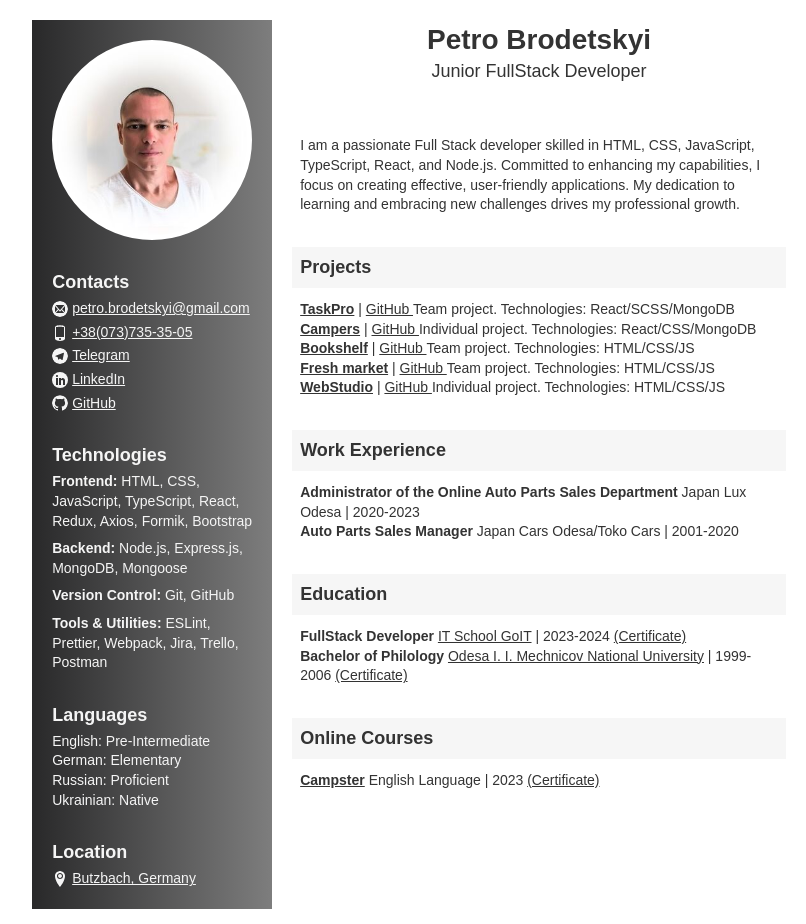
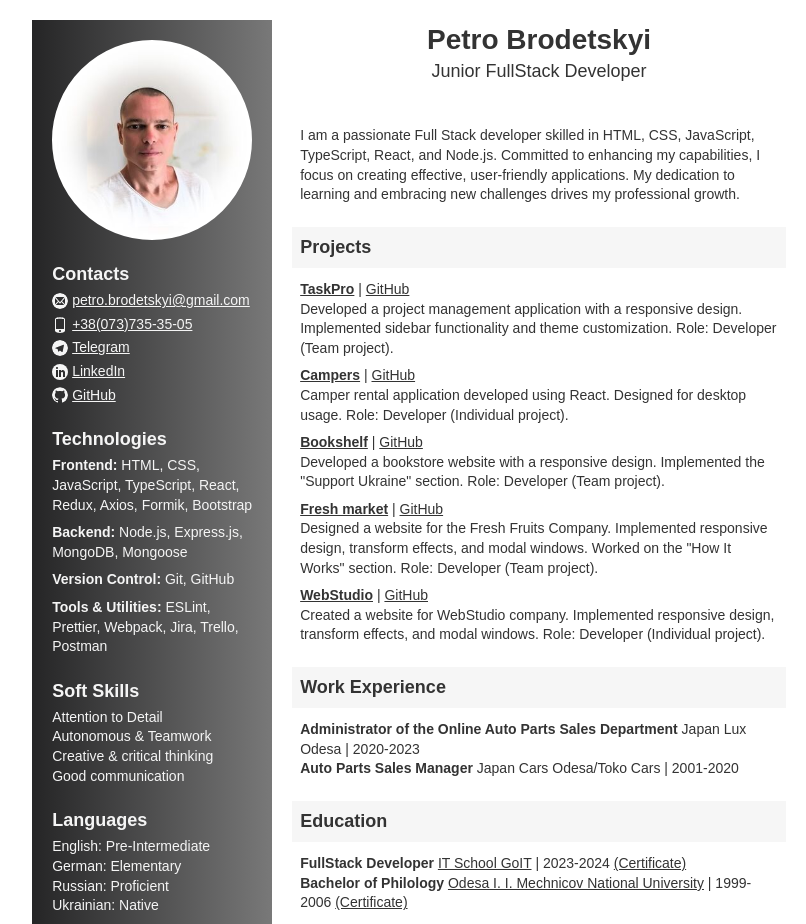
Before and after one commit to PetroBrodetskyi/resume, a plain HTML site: page index.html in a window 1280 px wide. Shown: the top 924 px of the page, without its empty margins (231-1037 px from the left). Drawn offline with Linux system fonts and the light colour scheme.

Commit message:
Changed styles

```diff
--- a/index.html
+++ b/index.html
@@ -52,10 +52,19 @@
             <section class="section">
                 <h2 class="title">Technologies</h2>
                 <ul class="technologies-list">
-                    <li><strong>Frontend:</strong> HTML, CSS, JavaScript, TypeScript, React, Redux, Axios, Formik, Bootstrap</li>
-                    <li><strong>Backend:</strong> Node.js, Express.js, MongoDB, Mongoose</li>
-                    <li><strong>Version Control:</strong> Git, GitHub</li>
-                    <li><strong>Tools & Utilities:</strong> ESLint, Prettier, Webpack, Jira, Trello, Postman</li>
+                    <li><b>Frontend:</b> HTML, CSS, JavaScript, TypeScript, React, Redux, Axios, Formik, Bootstrap</li>
+                    <li><b>Backend:</b> Node.js, Express.js, MongoDB, Mongoose</li>
+                    <li><b>Version Control:</b> Git, GitHub</li>
+                    <li><b>Tools & Utilities:</b> ESLint, Prettier, Webpack, Jira, Trello, Postman</li>
+                </ul>
+            </section>
+            <section class="section">
+                <h2 class="title">Soft Skills</h2>
+                <ul>
+                    <li>Attention to Detail</li>
+                    <li>Autonomous & Teamwork</li>
+                    <li>Creative & critical thinking</li>
+                    <li>Good communication</li>
                 </ul>
             </section>
             <section class="section">
@@ -83,37 +92,44 @@
                 <p class="title">Junior FullStack Developer</p>
             </header>
             <section>
-                <p class="info-container">I am a passionate Full Stack developer skilled in HTML, CSS, JavaScript, TypeScript, React, and Node.js. Committed to
-                enhancing my capabilities, I focus on creating effective, user-friendly applications. My dedication to learning and
-                embracing new challenges drives my professional growth.</p>
+                <p class="info-container">I am a passionate Full Stack developer skilled in HTML, CSS, JavaScript,
+                    TypeScript, React, and Node.js. Committed to
+                    enhancing my capabilities, I focus on creating effective, user-friendly applications. My dedication
+                    to learning and
+                    embracing new challenges drives my professional growth.</p>
             </section>
             <section class="section">
                 <h2 class="info-title">Projects</h2>
                 <div class="info-container">
-                    <ul>
+                    <ul class="projects-list">
                         <li>
                             <a href="https://l-dmitry94.github.io/digital-creators-front/"
-                                target="_blank"><strong>TaskPro</strong></a> |
-                            <a href="https://github.com/l-dmitry94/digital-creators-front" target="_blank">GitHub </a>Team project. Technologies: React/SCSS/MongoDB
+                                target="_blank"><b>TaskPro</b></a> |
+                            <a href="https://github.com/l-dmitry94/digital-creators-front" target="_blank">GitHub</a>
+                            <p>Developed a project management application with a responsive design. Implemented sidebar functionality and theme customization. Role: Developer (Team project).</p>
                         </li>
                         <li>
-                            <a href="https://petrobrodetskyi.github.io/campers/" target="_blank"><strong>Campers</strong></a> |
-                            <a href="https://github.com/PetroBrodetskyi/campers" target="_blank">GitHub </a>Individual project. Technologies: React/CSS/MongoDB
+                            <a href="https://petrobrodetskyi.github.io/campers/" target="_blank"><b>Campers</b></a> |
+                            <a href="https://github.com/PetroBrodetskyi/campers" target="_blank">GitHub </a>
+                            <p>Camper rental application developed using React. Designed for desktop usage. Role: Developer (Individual project).</p>
                         </li>
                         <li>
-                            <a href="https://andrij-panasenko.github.io/Bookshelf/" target="_blank"><strong>Bookshelf</strong></a> |
-                            <a href="https://github.com/Andrij-Panasenko/Bookshelf" target="_blank">GitHub </a>Team project.
-                            Technologies: HTML/CSS/JS
+                            <a href="https://andrij-panasenko.github.io/Bookshelf/" target="_blank"><b>Bookshelf</b></a>
+                            |
+                            <a href="https://github.com/Andrij-Panasenko/Bookshelf" target="_blank">GitHub </a>
+                            <p>Developed a bookstore website with a responsive design. Implemented the "Support Ukraine" section. Role: Developer (Team project).</p>
                         </li>
                         <li>
-                            <a href="https://nickposvystak.github.io/One-Step-Ahead/" target="_blank"><strong>Fresh market</strong></a> |
-                            <a href="https://github.com/NickPosvystak/One-Step-Ahead" target="_blank">GitHub </a>Team project.
-                            Technologies: HTML/CSS/JS
+                            <a href="https://nickposvystak.github.io/One-Step-Ahead/" target="_blank"><b>Fresh
+                                    market</b></a> |
+                            <a href="https://github.com/NickPosvystak/One-Step-Ahead" target="_blank">GitHub </a>
+                            <p>Designed a website for the Fresh Fruits Company. Implemented responsive design, transform effects, and modal windows. Worked on the "How It Works" section. Role: Developer (Team project).</p>
                         </li>
                         <li>
                             <a href="https://petrobrodetskyi.github.io/goit-markup-hw-07/"
-                                target="_blank"><strong>WebStudio</strong></a> |
-                            <a href="https://github.com/PetroBrodetskyi/goit-markup-hw-07" target="_blank">GitHub </a>Individual project. Technologies: HTML/CSS/JS
+                                target="_blank"><b>WebStudio</b></a> |
+                            <a href="https://github.com/PetroBrodetskyi/goit-markup-hw-07" target="_blank">GitHub</a>
+                            <p>Created a website for WebStudio company. Implemented responsive design, transform effects, and modal windows. Role: Developer (Individual project).</p>
                         </li>
                     </ul>
                 </div>
@@ -124,10 +140,10 @@
                 <div class="info-container">
                     <ul>
                         <li>
-                            <strong>Administrator of the Online Auto Parts Sales Department</strong> Japan Lux Odesa | 2020-2023
+                            <b>Administrator of the Online Auto Parts Sales Department</b> Japan Lux Odesa | 2020-2023
                         </li>
                         <li>
-                            <strong>Auto Parts Sales Manager</strong> Japan Cars Odesa/Toko Cars | 2001-2020
+                            <b>Auto Parts Sales Manager</b> Japan Cars Odesa/Toko Cars | 2001-2020
                         </li>
                     </ul>
                 </div>
@@ -137,14 +153,15 @@
                 <div class="info-container">
                     <ul>
                         <li>
-                            <strong>FullStack Developer</strong>
+                            <b>FullStack Developer</b>
                             <a href="https://goit.global/ua/" target="_blank">IT School GoIT</a> | 2023-2024
                             <a href="https://drive.google.com/file/d/13wlvrs5JLuIO4jeO8OG_LtllhdU30eLo/view"
                                 target="_blank">(Certificate)</a>
                         </li>
                         <li>
-                            <strong>Bachelor of Philology</strong>
-                            <a href="https://onu.edu.ua/en/" target="_blank">Odesa I. I. Mechnicov National University</a> |
+                            <b>Bachelor of Philology</b>
+                            <a href="https://onu.edu.ua/en/" target="_blank">Odesa I. I. Mechnicov National
+                                University</a> |
                             1999-2006
                             <a href="https://drive.google.com/file/d/1AADzkdWwHr59fVfoyKQM1S66s1dGbMza/view"
                                 target="_blank">(Certificate)</a>
@@ -152,13 +169,6 @@
                     </ul>
                 </div>
             </section>
-            <section class="section">
-                <h2 class="info-title">Online Courses</h2>
-                <div class="info-container">
-                    <p><a href="https://www.thecampster.com/ua/course/index" target="_blank"><strong>Campster</strong></a> English Language |
-                        2023 <a href="https://www.thecampster.com/ua/pdf/cert_en-625122" target="_blank">(Certificate)</a></p>
-                </div>
-            </section>
         </div>
     </div>
 </body>
--- a/styles.css
+++ b/styles.css
@@ -1,15 +1,11 @@
-@page {
-    size: A4;
-    margin: 20mm;
-}
-
-body {
+html, body {
     font-family: Arial, sans-serif;
     margin: 0;
     padding: 0;
     color: #333;
     font-size: 14px;
     line-height: 1.4;
+    height: 100vh;
 }
 
 * {
@@ -85,19 +81,6 @@ h3 {
     gap: 4px;
 }
 
-
-
-@media print {
-    body {
-        width: 210mm;
-        height: 297mm;
-    }
-
-    .container {
-        padding: 10mm;
-    }
-}
-
 .container {
     display: flex;
     gap: 20px;
@@ -105,17 +88,19 @@ h3 {
     max-width: 210mm;
     margin: 0 auto;
     padding: 20px;
+
 }
 
 .sidebar {
     display: flex;
     flex-direction: column;
     min-width: 240px;
-    gap: 30px;
+    gap: 22px;
     height: 100%;
     padding: 20px;
-    background: linear-gradient(90deg, rgba(13, 13, 14, 0.888) 0%, rgba(97, 97, 97, 0.821) 100%);
+    background: linear-gradient(90deg, rgba(13, 13, 14, 0.9) 0%, rgba(97, 97, 97, 0.85) 100%);
     color: whitesmoke;
+
 }
 
 header {
@@ -162,10 +147,16 @@ header {
     padding: 8px;
 }
 
+.projects-list {
+    display: flex;
+    flex-direction: column;
+    gap: 8px;
+}
+
 .info {
     display: flex;
     flex-direction: column;
-    gap: 24px;
+    gap: 14px;
 }
 
 .contact-flex {
```
